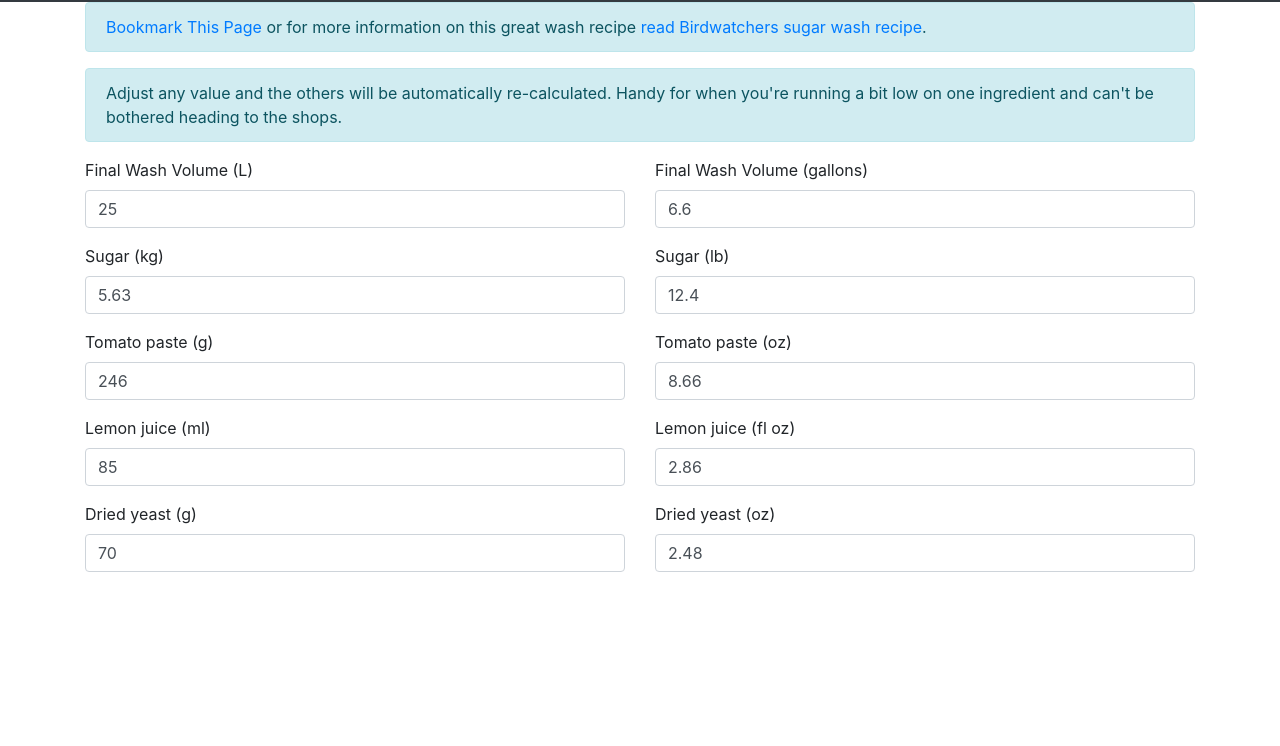
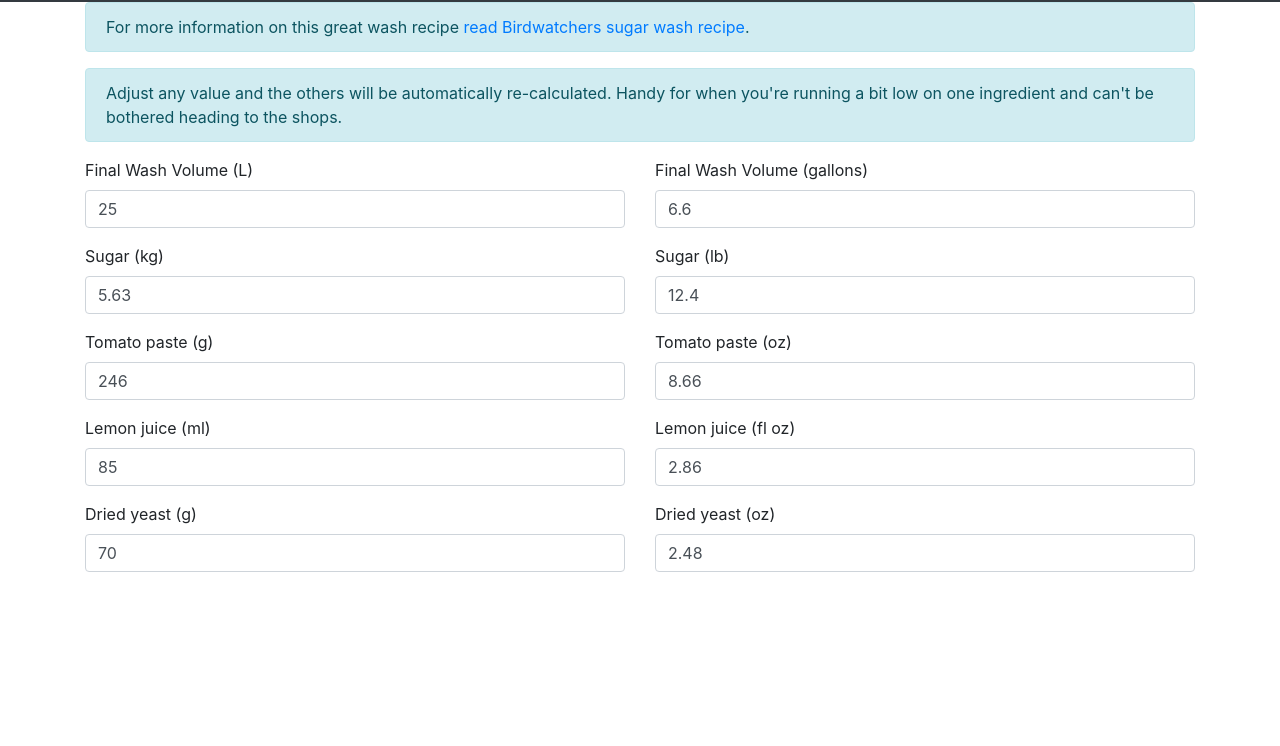
Before and after one commit to coderpatros/tpw-calculator, a plain HTML site: page index.html in a window 1280 px wide. Shown: the part 54-800 px from the top of the page. Drawn offline with Linux system fonts and the light colour scheme.

Commit message:
Remove bookmark this page placeholder

```diff
--- a/index.html
+++ b/index.html
@@ -15,7 +15,7 @@
             <div class="row">
                 <div class="col">
                     <div class="alert alert-info" role="alert">
-                        <a href="" title="Bookmark This Page">Bookmark This Page</a> or for more information on this great wash recipe <a href="https://homedistiller.org/forum/viewtopic.php?f=14&t=5018" target="_blank">read Birdwatchers sugar wash recipe</a>.
+                        For more information on this great wash recipe <a href="https://homedistiller.org/forum/viewtopic.php?f=14&t=5018" target="_blank">read Birdwatchers sugar wash recipe</a>.
                     </div>
                     <div class="alert alert-info" role="alert">
                         Adjust any value and the others will be automatically re-calculated. Handy for when you're running a bit low on one ingredient and can't be bothered heading to the shops.
```
